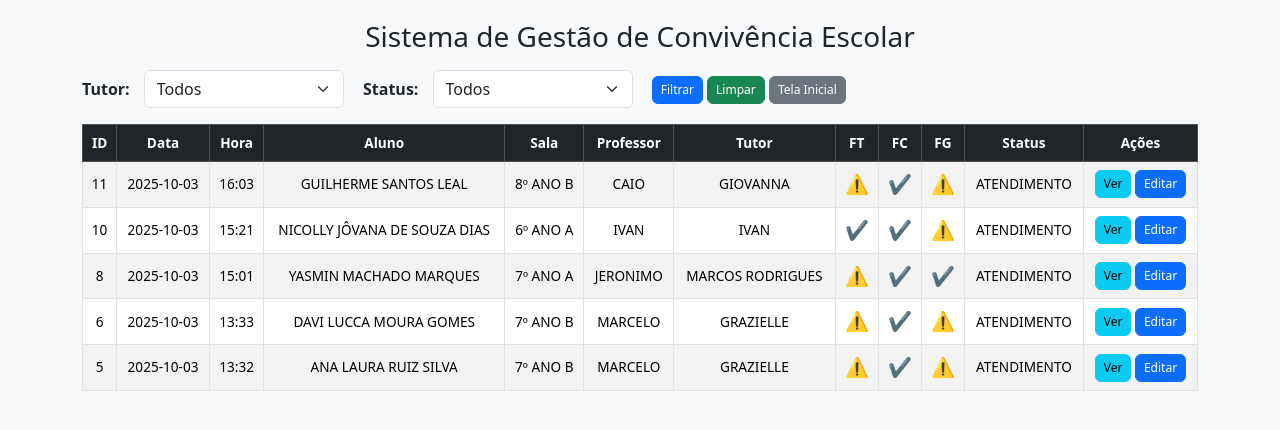
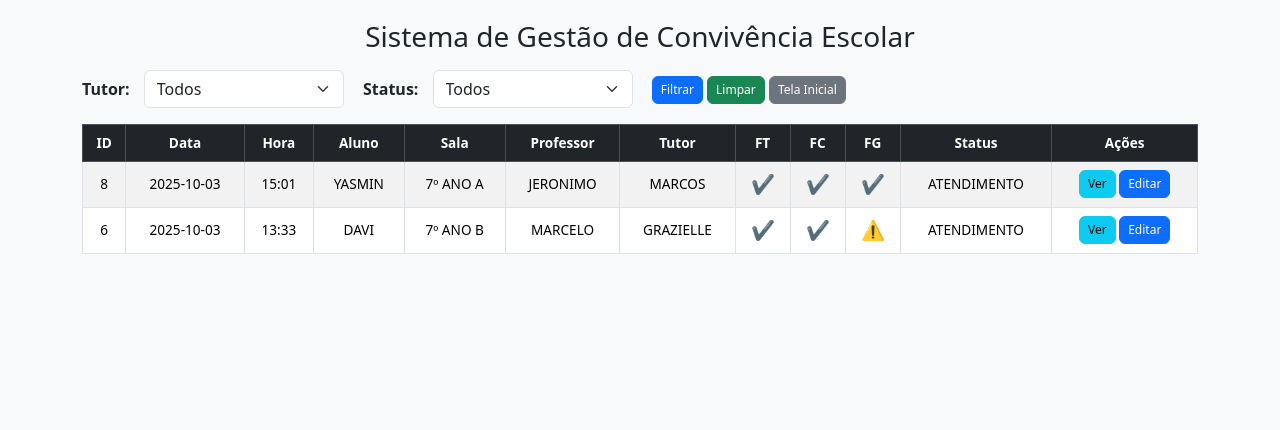
Before and after one commit to ocorrenciasidr/idr, a Flask app: template templates/index.html in a window 1280 px wide. Shown: the top 430 px of the page. Run offline with Flask 3, Linux system fonts and the light colour scheme; the template is opened without the code that fills it, so the values that code supplies are empty.

Commit message:
Update index.html

```diff
--- a/templates/index.html
+++ b/templates/index.html
@@ -5,30 +5,12 @@
   <title>SGCE - Ocorrências</title>
   <link href="https://cdn.jsdelivr.net/npm/bootstrap@5.3.2/dist/css/bootstrap.min.css" rel="stylesheet">
   <style>
-    body {
-      padding: 20px;
-      background-color: #f8f9fa;
-    }
-    table {
-      font-size: 0.85rem;
-    }
-    th, td {
-      vertical-align: middle !important;
-      text-align: center;
-    }
-    .btn-small {
-      padding: 0.25rem 0.5rem;
-      font-size: 0.75rem;
-    }
-    .filter-label {
-      font-weight: bold;
-      margin-right: 10px;
-    }
-    .filter-select {
-      max-width: 200px;
-      margin-right: 15px;
-      display: inline-block;
-    }
+    body { padding: 20px; background-color: #f8f9fa; }
+    table { font-size: 0.85rem; }
+    th, td { vertical-align: middle !important; text-align: center; }
+    .btn-small { padding: 0.25rem 0.5rem; font-size: 0.75rem; }
+    .filter-label { font-weight: bold; margin-right: 10px; }
+    .filter-select { max-width: 200px; margin-right: 15px; display: inline-block; }
     .status-atendimento { background-color: #f8d7da; color: #721c24; }
     .status-finalizada { background-color: #fff3cd; color: #856404; }
     .status-assinada { background-color: #d4edda; color: #155724; }
@@ -80,33 +62,23 @@
 </div>
 
 <script>
-    const dados = [
-      {ID:8, Data:'2025-10-03', Hora:'15:01', Aluno:'YASMIN MACHADO MARQUES', Sala:'7º ANO A', Professor:'JERONIMO', Tutor:'MARCOS RODRIGUES', FT:'⚠️', FC:'✔️', FG:'✔️', Status:'ATENDIMENTO'},
-      {ID:6, Data:'2025-10-03', Hora:'13:33', Aluno:'DAVI LUCCA MOURA GOMES', Sala:'7º ANO B', Professor:'MARCELO', Tutor:'GRAZIELLE', FT:'⚠️', FC:'✔️', FG:'⚠️', Status:'ATENDIMENTO'},
-      {ID:5, Data:'2025-10-03', Hora:'13:32', Aluno:'ANA LAURA RUIZ SILVA', Sala:'7º ANO B', Professor:'MARCELO', Tutor:'GRAZIELLE', FT:'⚠️', FC:'✔️', FG:'⚠️', Status:'ATENDIMENTO'},
-      {ID:10, Data:'2025-10-03', Hora:'15:21', Aluno:'NICOLLY JÔVANA DE SOUZA DIAS', Sala:'6º ANO A', Professor:'IVAN', Tutor:'IVAN', FT:'✔️', FC:'✔️', FG:'⚠️', Status:'ATENDIMENTO'},
-      {ID:11, Data:'2025-10-03', Hora:'16:03', Aluno:'GUILHERME SANTOS LEAL', Sala:'8º ANO B', Professor:'CAIO', Tutor:'GIOVANNA', FT:'⚠️', FC:'✔️', FG:'⚠️', Status:'ATENDIMENTO'}
+let dados = JSON.parse(localStorage.getItem('ocorrencias')) || [
+  {ID:8, Data:'2025-10-03', Hora:'15:01', Aluno:'YASMIN', Sala:'7º ANO A', Professor:'JERONIMO', Tutor:'MARCOS', FT:'✔️', FC:'✔️', FG:'✔️', Status:'ATENDIMENTO'},
+  {ID:6, Data:'2025-10-03', Hora:'13:33', Aluno:'DAVI', Sala:'7º ANO B', Professor:'MARCELO', Tutor:'GRAZIELLE', FT:'✔️', FC:'✔️', FG:'⚠️', Status:'ATENDIMENTO'}
 ];
 
-    // Preencher filtro de Tutor com quem tem ocorrências
+// Preenche filtro Tutor
 const tutors = [...new Set(dados.map(d => d.Tutor))];
 const filterTutor = document.getElementById('filterTutor');
-    tutors.forEach(t => {
-      const opt = document.createElement('option');
-      opt.value = t; opt.textContent = t;
-      filterTutor.appendChild(opt);
-    });
+tutors.forEach(t => { const opt = document.createElement('option'); opt.value=t; opt.textContent=t; filterTutor.appendChild(opt); });
 
-    function renderTable(data) {
-      data.sort((a,b) => b.ID - a.ID); // ordenar por ID decrescente
+// Função para renderizar tabela
+function renderTable(data){
+  data.sort((a,b)=>b.ID - a.ID); // ID decrescente
   const tbody = document.getElementById('tabelaOcorrencias');
   tbody.innerHTML = '';
   data.forEach(row => {
-        let statusClass = '';
-        if(row.Status === 'ATENDIMENTO') statusClass = 'status-atendimento';
-        else if(row.Status === 'FINALIZADA') statusClass = 'status-finalizada';
-        else if(row.Status === 'ASSINADA') statusClass = 'status-assinada';
-
+    let statusClass = row.Status==='ATENDIMENTO'?'status-atendimento':row.Status==='FINALIZADA'?'status-finalizada':'status-assinada';
     tbody.innerHTML += `<tr>
       <td>${row.ID}</td>
       <td>${row.Data}</td>
@@ -115,9 +87,9 @@
       <td>${row.Sala}</td>
       <td>${row.Professor}</td>
       <td>${row.Tutor}</td>
-          <td class="icon-button" onclick="abrirEditar(${row.ID}, 'FT')">${row.FT}</td>
-          <td class="icon-button" onclick="abrirEditar(${row.ID}, 'FC')">${row.FC}</td>
-          <td class="icon-button" onclick="abrirEditar(${row.ID}, 'FG')">${row.FG}</td>
+      <td class="icon-button" onclick="abrirEditar(${row.ID},'FT')">${row.FT}</td>
+      <td class="icon-button" onclick="abrirEditar(${row.ID},'FC')">${row.FC}</td>
+      <td class="icon-button" onclick="abrirEditar(${row.ID},'FG')">${row.FG}</td>
       <td class="${statusClass}">${row.Status}</td>
       <td>
         <button class="btn btn-info btn-small" onclick="verOcorrencia(${row.ID})">Ver</button>
@@ -127,7 +99,8 @@
   });
 }
 
-    function applyFilters() {
+// Filtros
+function applyFilters(){
   const tutor = filterTutor.value;
   const status = document.getElementById('filterStatus').value;
   let filtered = dados;
@@ -135,29 +108,28 @@
   if(status) filtered = filtered.filter(d => d.Status === status);
   renderTable(filtered);
 }
+function resetFilters(){ filterTutor.value=''; document.getElementById('filterStatus').value=''; renderTable(dados); }
 
-    function resetFilters() {
-      filterTutor.value = '';
-      document.getElementById('filterStatus').value = '';
-      renderTable(dados);
+// Abrir editar.html passando ID e campo
+function abrirEditar(id,campo){ window.location.href=`editar.html?id=${id}&campo=${campo}`; }
+function verOcorrencia(id){ window.location.href=`editar.html?id=${id}&modo=ver&id=${id}`; }
+function editarOcorrencia(id){
+  const senha = prompt("Digite a senha para edição:");
+  if(senha==='idrgestao') window.location.href=`editar.html?id=${id}&modo=editar`;
+  else alert('Senha incorreta!');
 }
 
-    function abrirEditar(id, campo) {
-      // Redireciona para editar.html passando ID e campo para lógica de edição
-      window.location.href = `editar.html?id=${id}&campo=${campo}`;
-    }
+// Atualizar tabela quando voltar de editar.html
+window.addEventListener('focus', ()=>{
+  dados = JSON.parse(localStorage.getItem('ocorrencias')) || dados;
+  // Atualiza status automaticamente
+  dados.forEach(r=>{
+    r.Status = (r.FT==='✔️'||r.FC==='✔️'||r.FG==='✔️')?'ATENDIMENTO':'FINALIZADA';
+  });
+  renderTable(dados);
+});
 
-    function verOcorrencia(id) {
-      window.location.href = `editar.html?id=${id}&modo=ver`;
-    }
-
-    function editarOcorrencia(id) {
-      const senha = prompt("Digite a senha para edição:");
-      if(senha === 'idrgestao') {
-        window.location.href = `editar.html?id=${id}&modo=editar`;
-      } else alert('Senha incorreta!');
-    }
-
+// Render inicial
 renderTable(dados);
 </script>
 </body>
```
Lines whose indentation alone changed are shown as unchanged.
